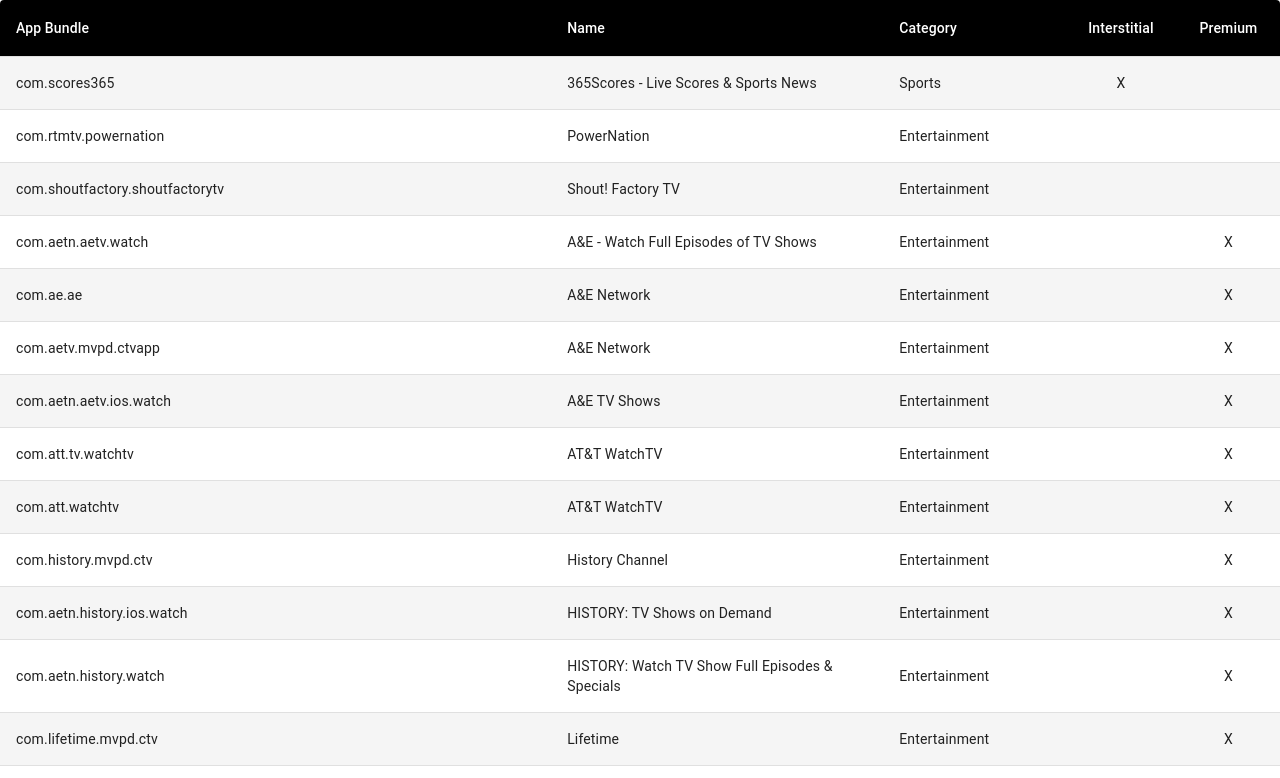
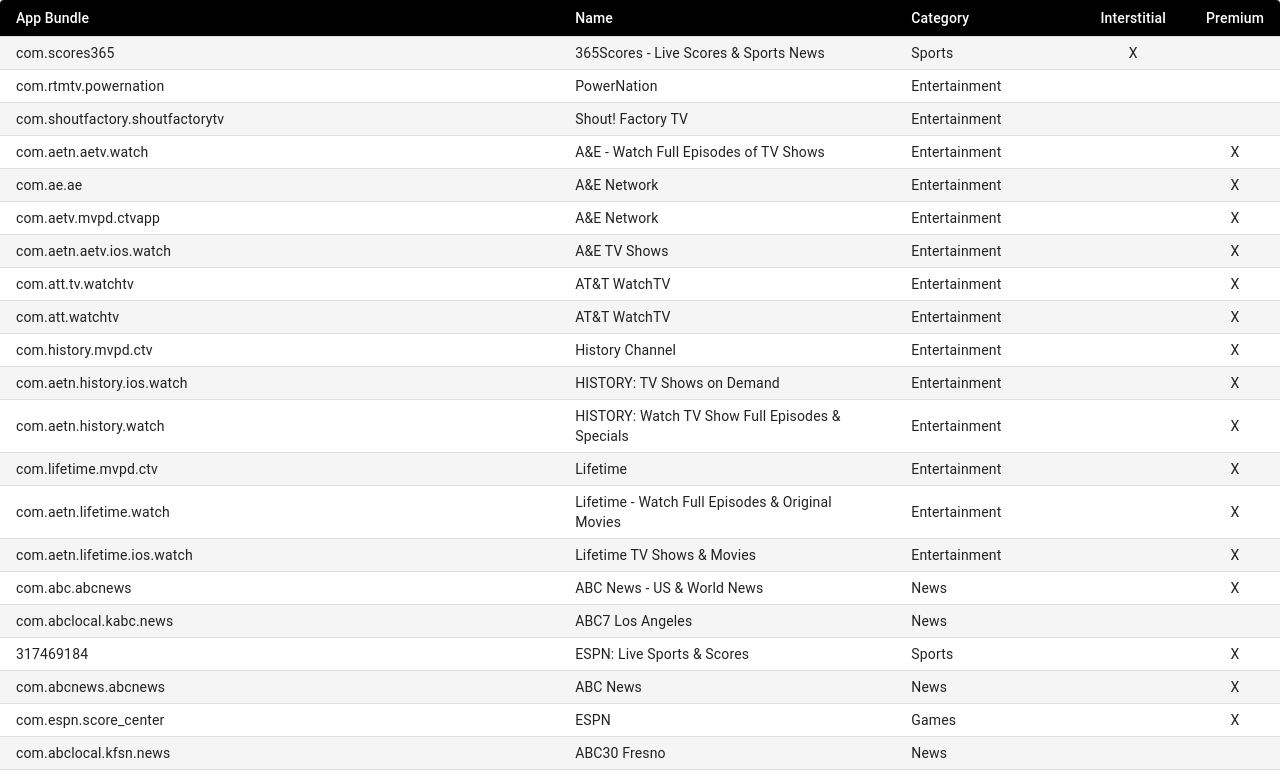
Before and after one commit to josiepera/table, a React (Create React App) app: page / in a window 1280 px wide. Shown: the top 778 px of the page. Built offline with nearby package versions, Linux system fonts and the light colour scheme.

Commit message:
dense table

```diff
--- a/src/Supply.js
+++ b/src/Supply.js
@@ -44,7 +44,7 @@
 
   return (
     <TableContainer component={Paper}>
-      <Table className={classes.table} aria-label="simple table">
+      <Table className={classes.table} size="small" aria-label="a dense table">
       <TableHead>
         <TableRow>
           <StyledTableCell align="left">App Bundle</StyledTableCell>
```
Also changed, not shown: 1 other file (tests, documents, lock files or other folders).
